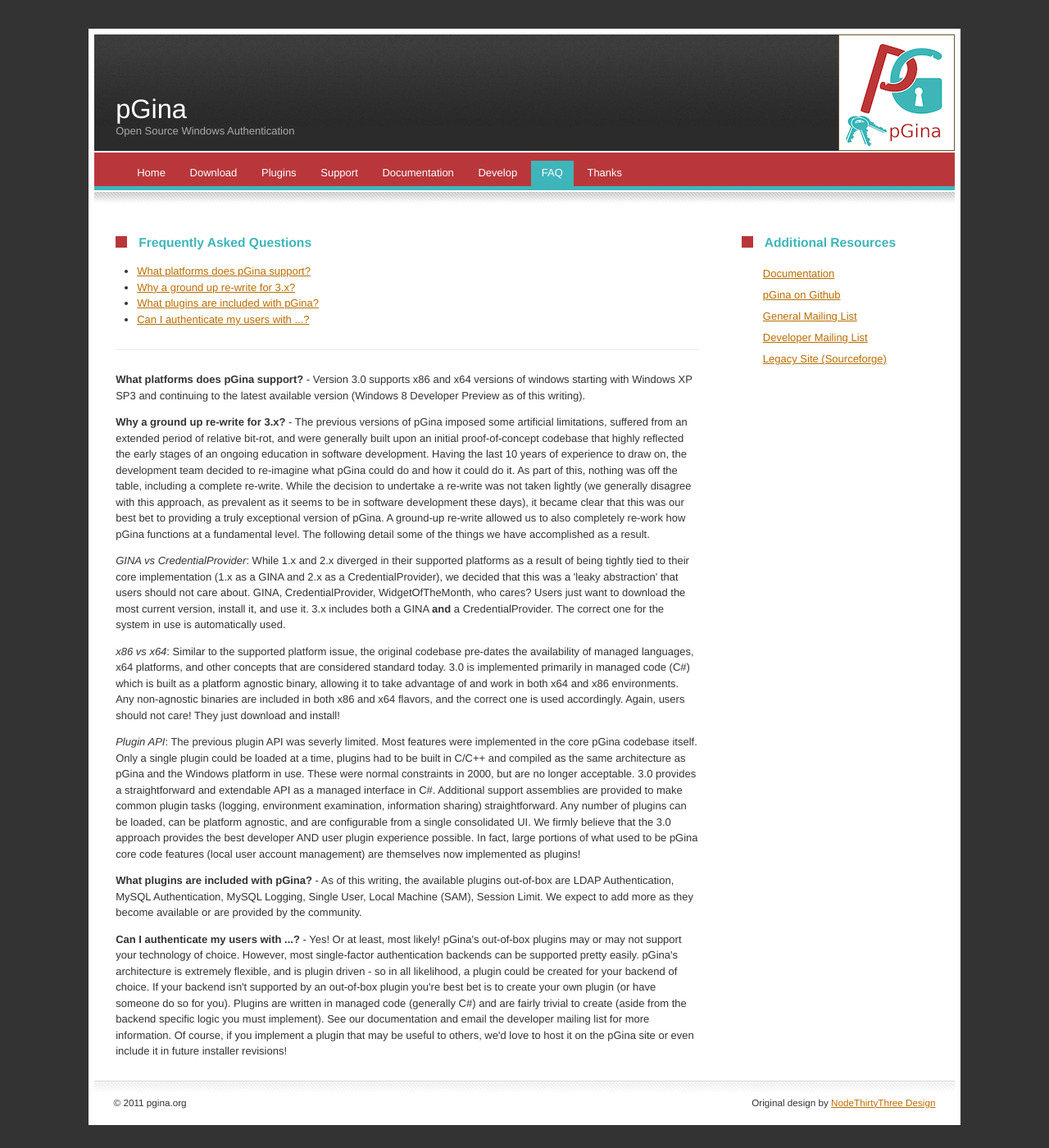
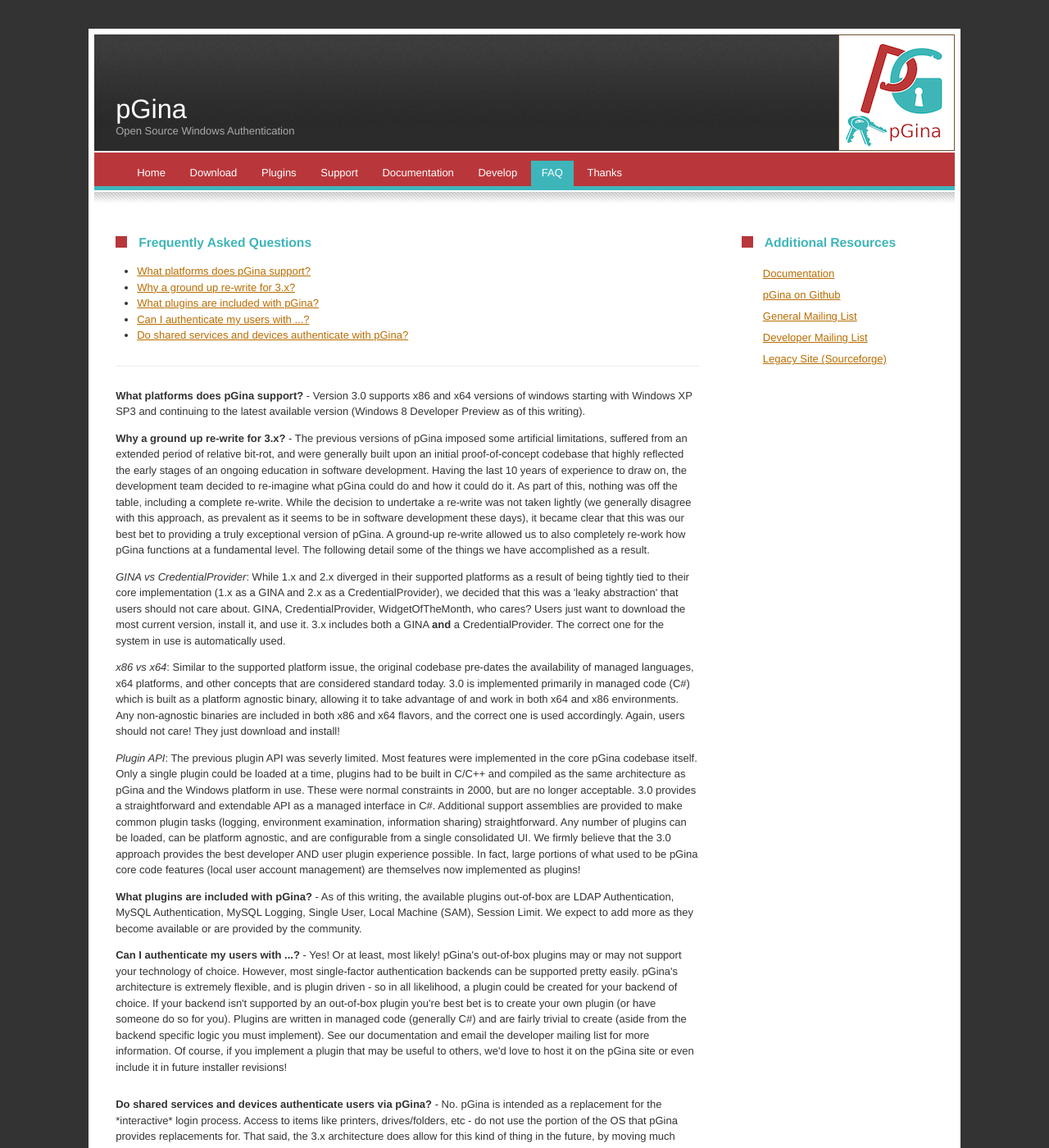
Before and after one commit to pgina/pgina.github.com, a Jekyll site: the page built from faq.html, in a window 1280 px wide and 1400 px high. Shown: the whole window at 82% size. Built offline with Jekyll 4.4.1, drawn with Linux system fonts in a browser that asks for light colours; some of the changed text lies outside the part shown.

```diff
--- a/faq.html
+++ b/faq.html
@@ -11,6 +11,7 @@ pageid: FAQ
    <li><a href="#rewrite">Why a ground up re-write for 3.x?</a></li>
    <li><a href="#incplugins">What plugins are included with pGina?</a></li>
    <li><a href="#caniuse">Can I authenticate my users with ...?</a></li>
+   <li><a href="#lsaauth">Do shared services and devices authenticate with pGina?</a></li>
   </ul>
   <div class="divider2"></div>
   <p id="versions"><strong>What platforms does pGina support?</strong> - Version 3.0 supports x86 and x64 versions of windows starting with Windows XP SP3 and continuing to the latest available version (Windows 8 Developer Preview as of this writing).</p>
@@ -68,3 +69,13 @@ pageid: FAQ
   developer mailing list for more information.  Of course, if you implement a plugin that may be useful to
   others, we'd love to host it on the pGina site or even include it in future installer revisions!</p>
   </div>
+
+  <p id="lsaauth"><strong>Do shared services and devices authenticate users via pGina?</strong> - No.  pGina
+  is intended as a replacement for the *interactive* login process.  Access to items like printers,
+  drives/folders, etc - do not use the portion of the OS that pGina provides replacements for.  That said,
+  the 3.x architecture does allow for this kind of thing in the future, by moving much (arguably all) actual
+  processing into a dedicated service, *any* part of the OS which can be augmented, could potentially
+  validate credentials using the pGina framework.  For things like shared services, this would require an
+  LSA module.  This is outside the scope of the pGina project, but we've tried to make it flexible enough
+  that experimentation in this area could be done!
+  </p>
```
Also changed, not shown: download.html (+7 -1 lines).
